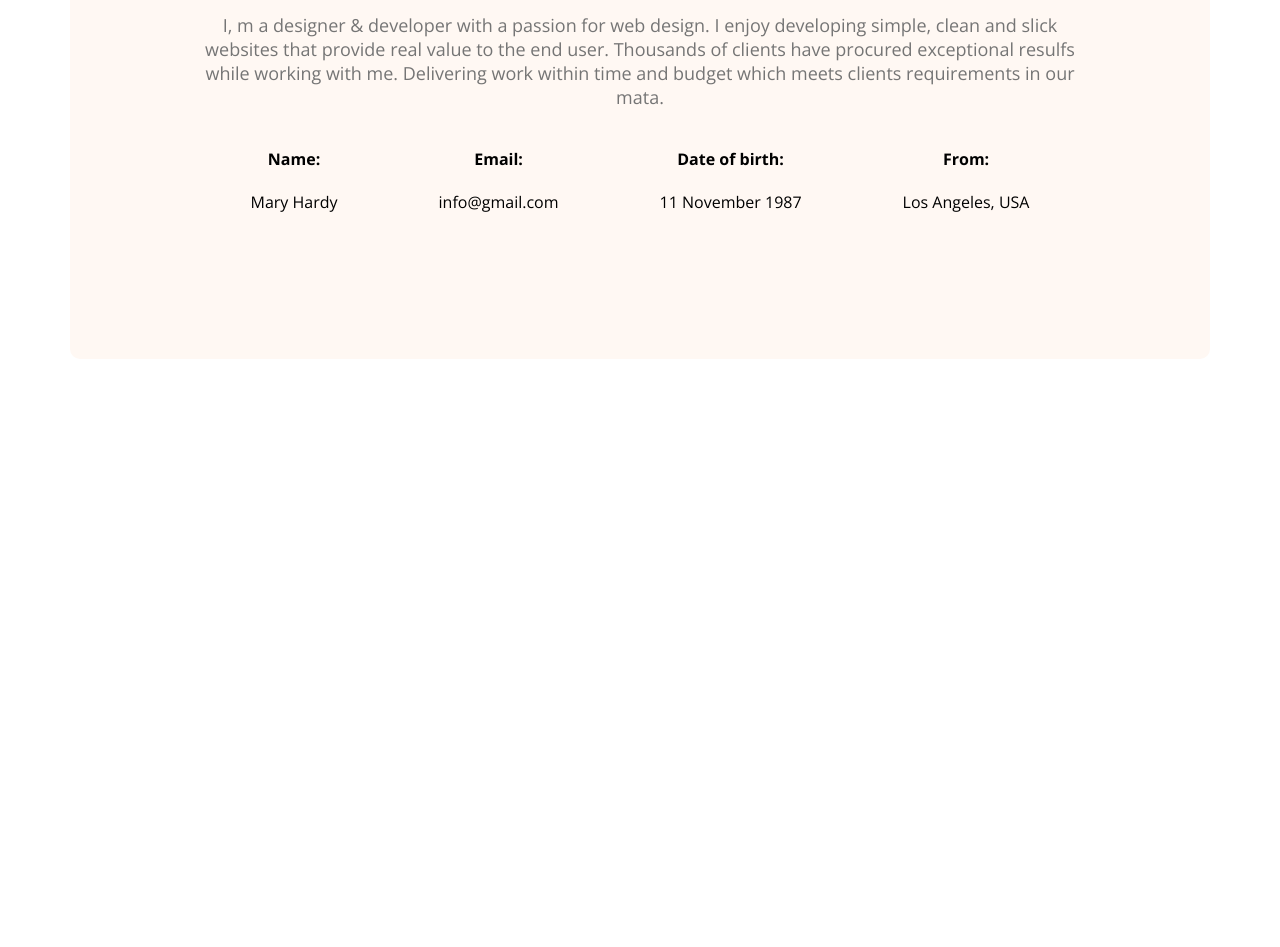
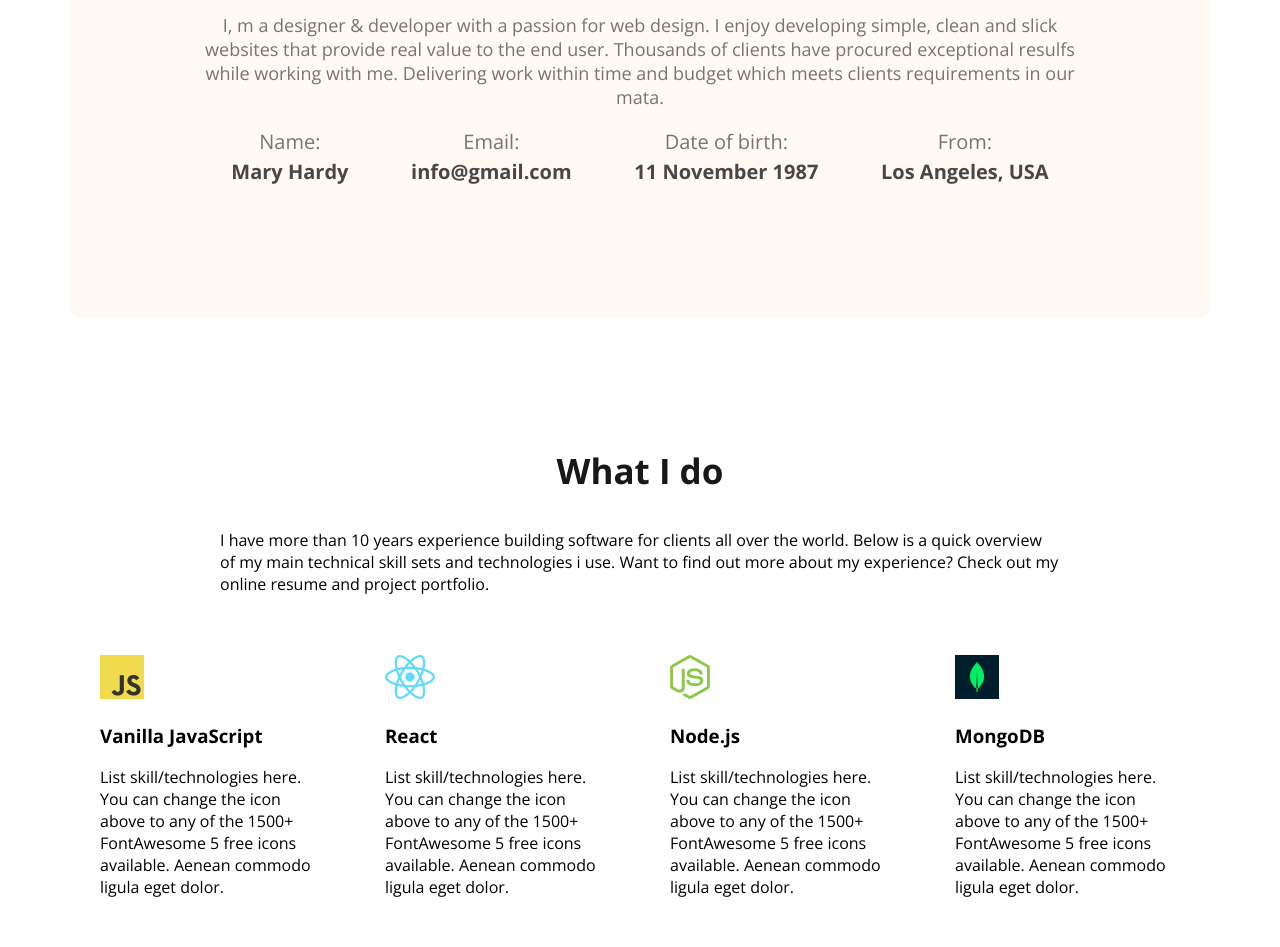
Before and after one commit to Rajuanul-Haque/Developer-Portfolio, a plain HTML site: page index.html in a window 1280 px wide. Shown: the part 1120-2067 px from the top of the page. Before the commit the page ends 1609 px from the top, so only its background shows below. Drawn offline with nearby package versions, Linux system fonts and the light colour scheme.

Commit message:
added what about i

```diff
--- a/css/style.css
+++ b/css/style.css
@@ -25,6 +25,27 @@ line-height: normal;
     color:#757575;
 text-align: center;
 font-size: 18px;
+}
+.info-title{
+    color: #757575;
+text-align: center;
+font-family: Open Sans;
+font-size: 20px;
+font-style: normal;
+font-weight: 400;
+line-height: 30px;
+margin: 0px;
+padding: 0px;
+}
+.info-description{
+    color:#474747;
+font-family: Open Sans;
+font-size: 20px;
+font-style: normal;
+font-weight: 700;
+line-height: 30px;
+margin: 0px;
+padding: 0px;
 }
 /* nav  related style */
 nav{
@@ -114,3 +135,13 @@ main{
     justify-content: space-around;
     text-align: center;
 }
+#style{
+    margin: 30px 150px;
+}
+.skill-contener{
+    display: flex;
+}
+.skills{
+    padding: 30px;
+    gap: 24px;
+}
--- a/index.html
+++ b/index.html
@@ -54,6 +54,32 @@
             </div>
         </div>
     </section>
+    <!-- what i do section  -->
+    <section>
+        <h3 class="section-title">What I do</h3>
+        <p  id="style" class="section-descriptio">I have more than 10 years experience building software for clients all over the world. Below is a quick overview of my main technical skill sets and technologies i use. Want to find out more about my experience? Check out my online resume and project portfolio.</p>
+        <div class="skill-contener">
+            <div class="skills">
+            <img src="./images/icons/js.png" alt="">
+            <h3 class="skill-title">Vanilla JavaScript</h3>
+            <p class="skill-description">List skill/technologies here. You can change the icon above to any of the 1500+ FontAwesome 5 free icons available. Aenean commodo ligula eget dolor.</p>
+        </div>
+        <div class="skills">
+            <img src="./images/icons/react.png" alt="">
+            <h3 class="skill-title">React</h3>
+            <p class="skill-description">List skill/technologies here. You can change the icon above to any of the 1500+ FontAwesome 5 free icons available. Aenean commodo ligula eget dolor.</p>
+        </div>
+        <div class="skills">
+            <img src="./images/icons/nodejs.png" alt="">
+            <h3 class="skill-title">Node.js</h3>
+            <p class="skill-description">List skill/technologies here. You can change the icon above to any of the 1500+ FontAwesome 5 free icons available. Aenean commodo ligula eget dolor.</p>
+        </div>
+        <div class="skills">
+            <img src="./images/icons/mongo.png" alt="">
+            <h3 class="skill-title">MongoDB</h3>
+            <p class="skill-description">List skill/technologies here. You can change the icon above to any of the 1500+ FontAwesome 5 free icons available. Aenean commodo ligula eget dolor.</p>
+        </div></div>
+    </section>
     </main>
     <footer>
 
```
